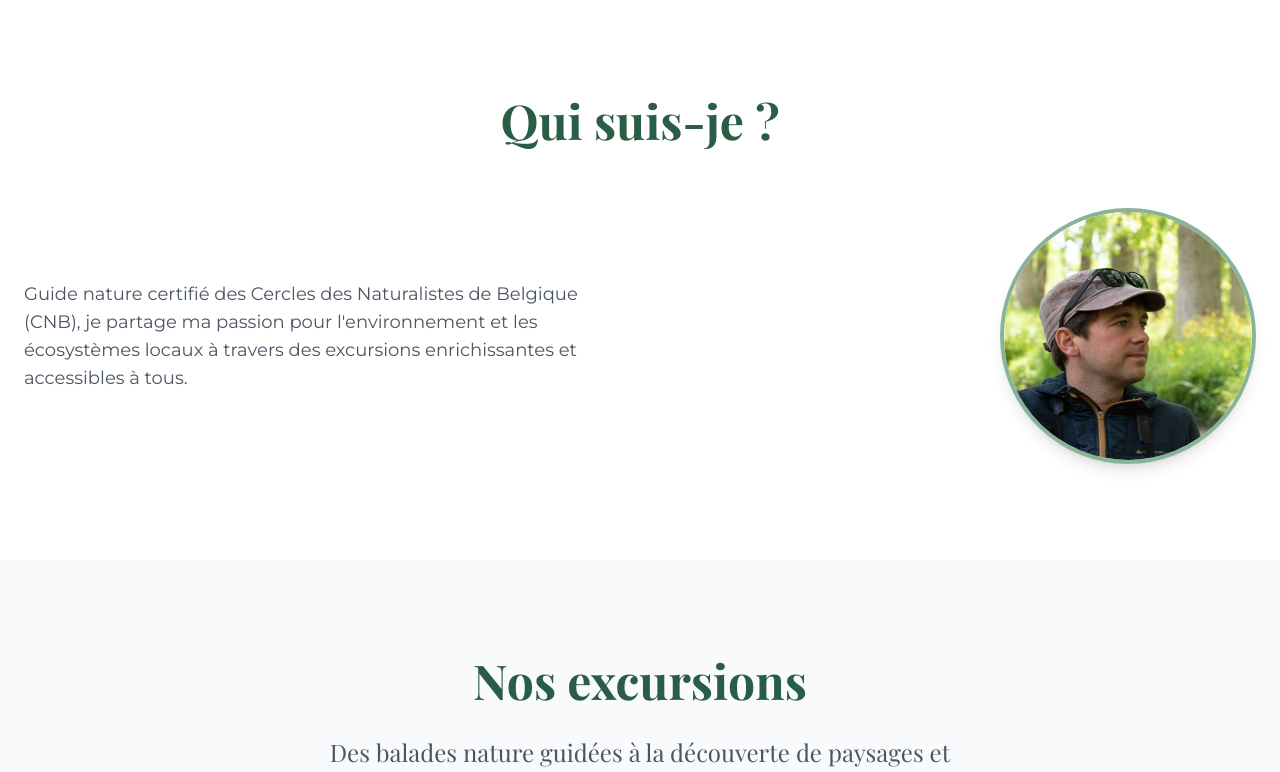
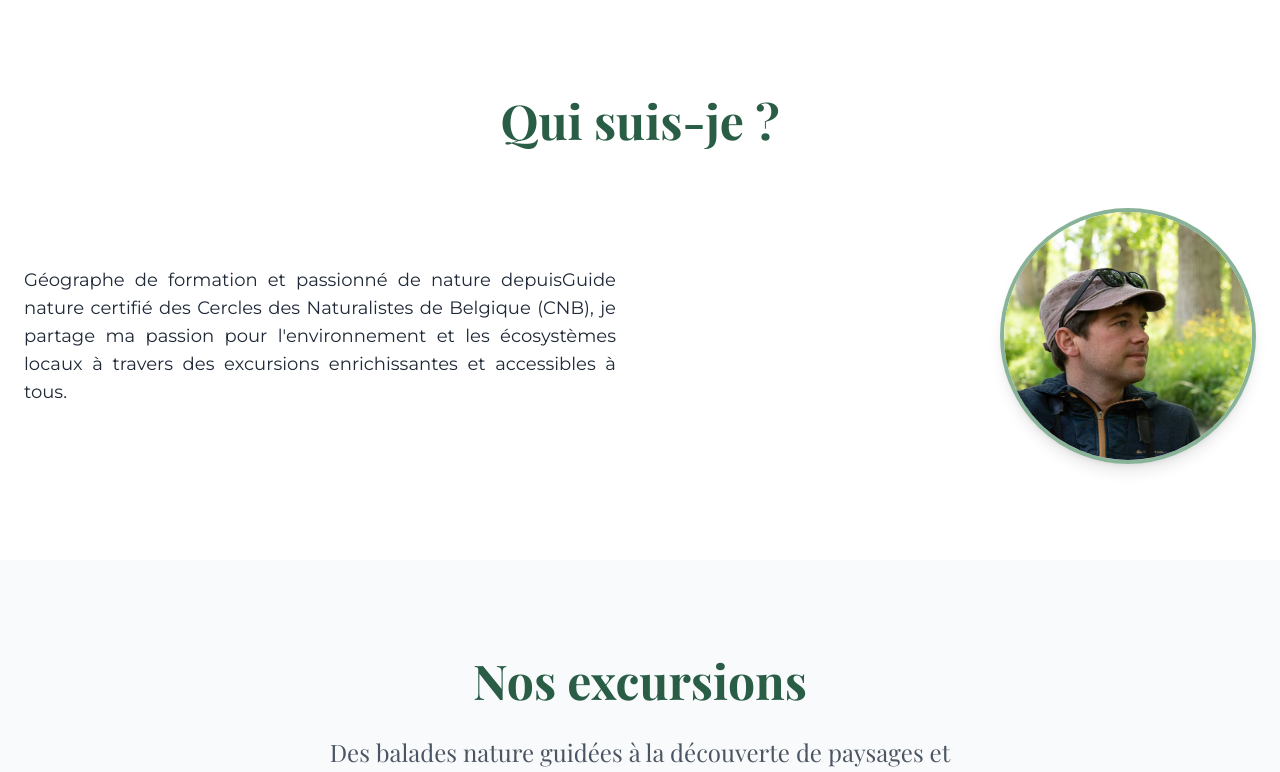
Before and after one commit to PointNemoBe/point-nemo-website, a React (Vite) app: page / in a window 1280 px wide. Shown: the part 1604-2376 px from the top of the page. Built offline with nearby package versions, Linux system fonts and the light colour scheme.

Commit message:
Visual edit in Lovable
Edited UI in Lovable

```diff
--- a/src/components/AboutMeSection.tsx
+++ b/src/components/AboutMeSection.tsx
@@ -1,37 +1,23 @@
-
 import { AspectRatio } from "./ui/aspect-ratio";
-
 const AboutMeSection = () => {
-  return (
-    <section className="section-container">
+  return <section className="section-container">
       <div className="text-center mb-16">
         <h2 className="section-title">Qui suis-je ?</h2>
       </div>
 
       <div className="grid md:grid-cols-2 gap-12 items-center">
         <div className="space-y-4">
-          <p className="text-gray-600 text-lg">
-            Guide nature certifié des Cercles des Naturalistes de Belgique
-            (CNB), je partage ma passion pour l'environnement et les
-            écosystèmes locaux à travers des excursions enrichissantes et
-            accessibles à tous.
-          </p>
+          <p className="text-gray-800 text-lg text-justify">Géographe de formation et passionné de nature depuisGuide nature certifié des Cercles des Naturalistes de Belgique (CNB), je partage ma passion pour l'environnement et les écosystèmes locaux à travers des excursions enrichissantes et accessibles à tous.</p>
         </div>
 
         <div className="flex justify-center md:justify-end">
           <div className="w-64 h-64 overflow-hidden rounded-full border-4 border-nemo-leaf shadow-lg">
             <AspectRatio ratio={1 / 1}>
-              <img
-                src="/lovable-uploads/8ce5c1f1-635f-48d8-90ba-616d8ddd1a86.png"
-                alt="Photo du guide nature"
-                className="object-cover w-full h-full"
-              />
+              <img src="/lovable-uploads/8ce5c1f1-635f-48d8-90ba-616d8ddd1a86.png" alt="Photo du guide nature" className="object-cover w-full h-full" />
             </AspectRatio>
           </div>
         </div>
       </div>
-    </section>
-  );
+    </section>;
 };
-
 export default AboutMeSection;
```
